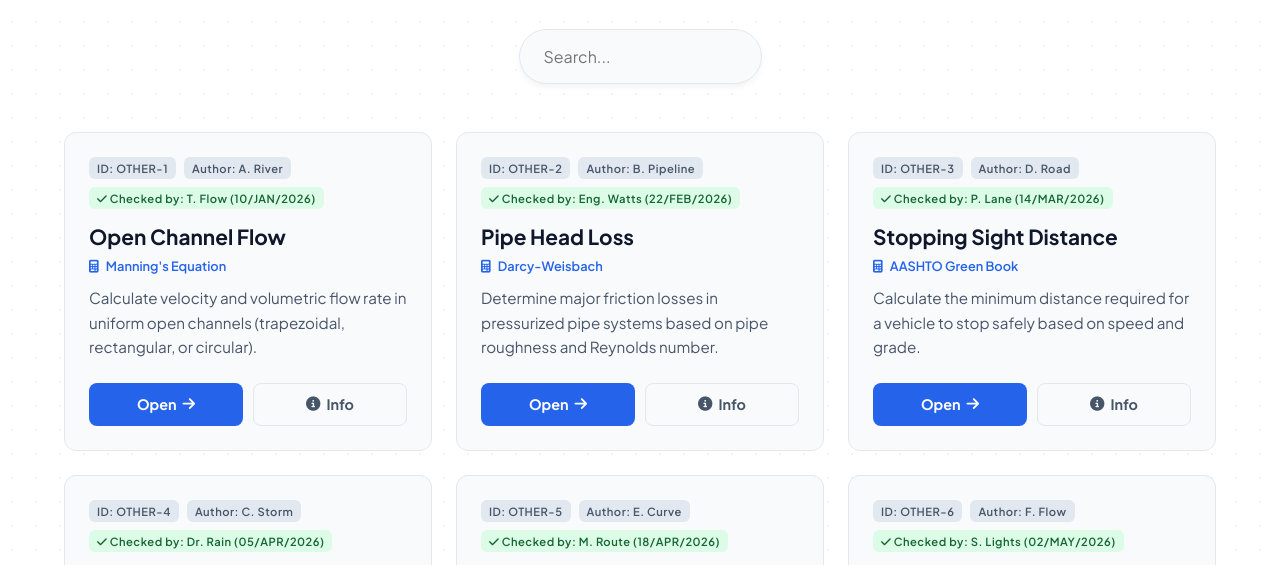
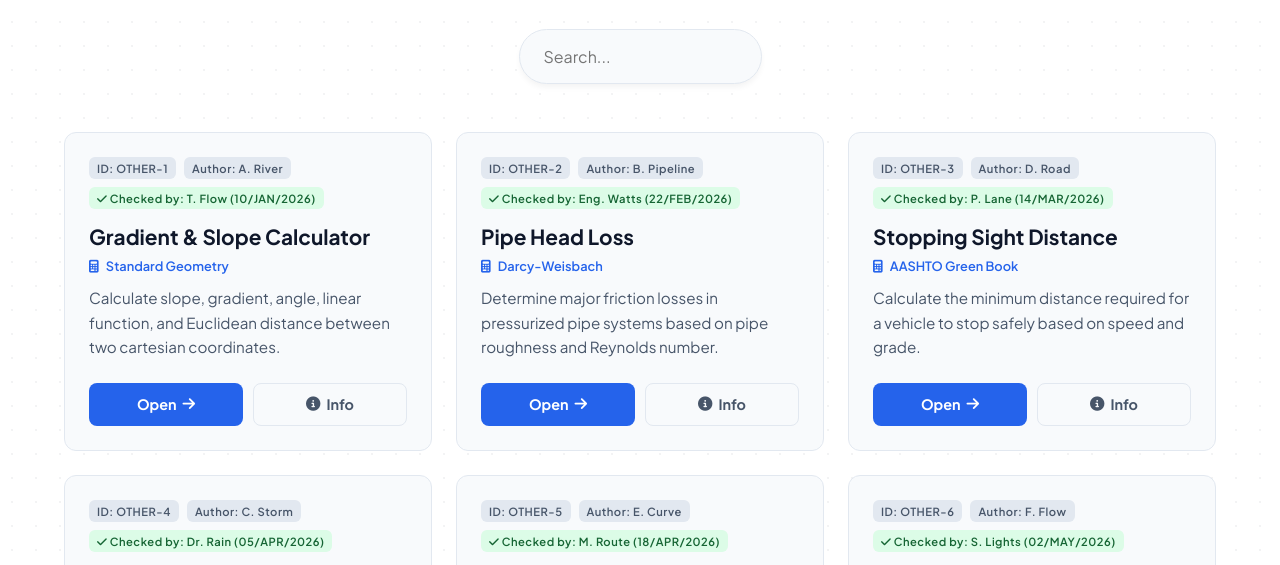
Before and after one commit to alfulaitianas/engcalc, a plain HTML site: page Civil/OTHER/index.html in a window 1280 px wide. Shown: the part 230-795 px from the top of the page. Drawn offline with Linux system fonts and the light colour scheme; a web font is replaced by a local one.

Commit message:
Update index.html

```diff
--- a/Civil/OTHER/index.html
+++ b/Civil/OTHER/index.html
@@ -403,9 +403,9 @@
                 <span class="badge">Author: A. River</span>
                 <span class="badge badge-success"><i class="fa-solid fa-check"></i> Checked by: T. Flow (10/JAN/2026)</span>
             </div>
-            <div class="tool-title">Open Channel Flow</div>
-            <div class="method-tag"><i class="fa-solid fa-calculator"></i> Manning's Equation</div>
-            <p class="tool-desc">Calculate velocity and volumetric flow rate in uniform open channels (trapezoidal, rectangular, or circular).</p>
+            <div class="tool-title">Gradient & Slope Calculator</div>
+            <div class="method-tag"><i class="fa-solid fa-calculator"></i> Standard Geometry</div>
+            <p class="tool-desc">Calculate slope, gradient, angle, linear function, and Euclidean distance between two cartesian coordinates.</p>
             <div class="tool-actions">
                 <a href="https://www.engcalc.app/Civil/OTHER/OTHER-1/calc" class="btn btn-open">Open <i class="fa-solid fa-arrow-right"></i></a>
                 <a href="https://www.engcalc.app/Civil/OTHER/OTHER-1" class="btn btn-info"><i class="fa-solid fa-circle-info"></i> Info</a>
@@ -562,4 +562,5 @@
     </script>
 
 </body>
+
 </html>
```
